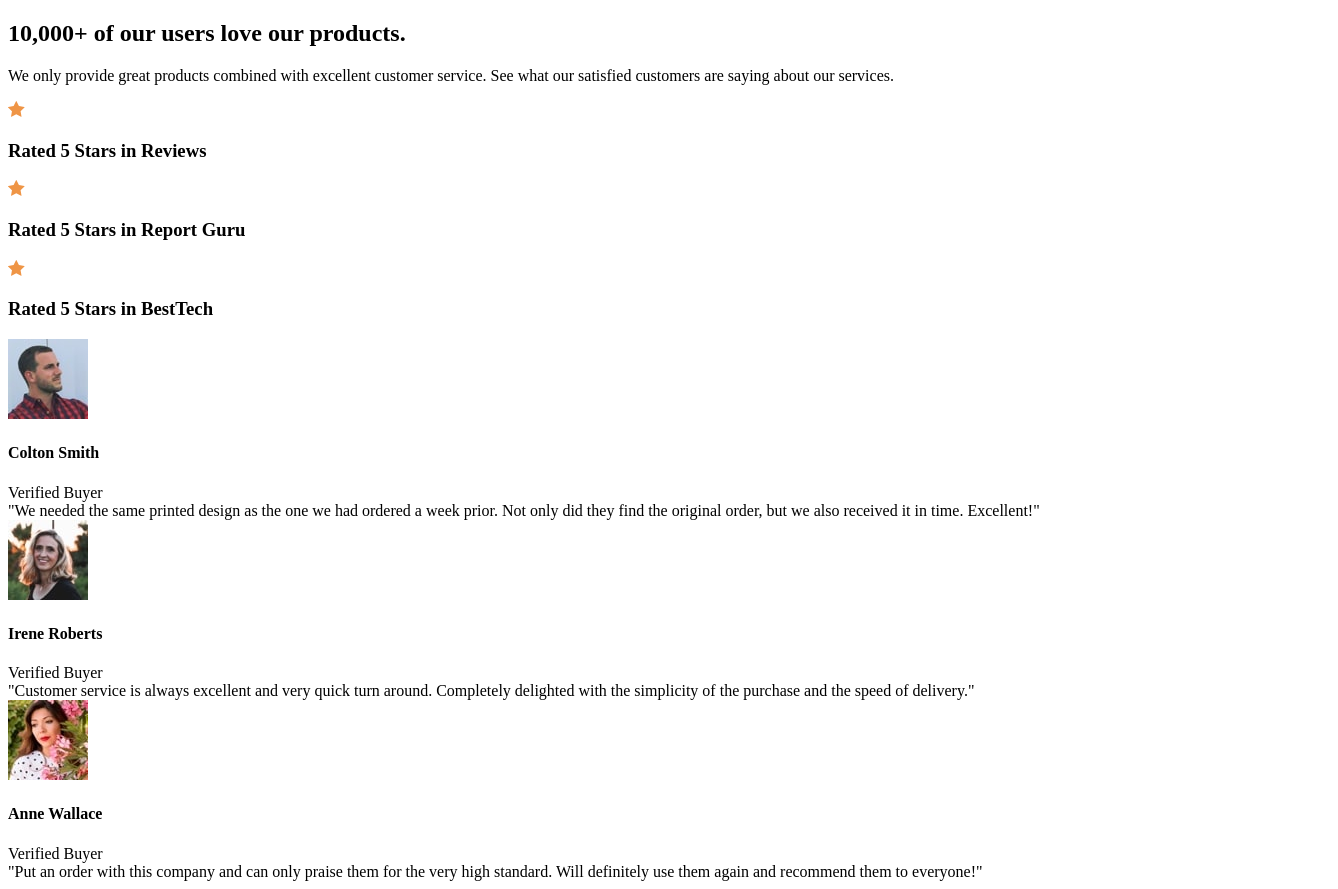
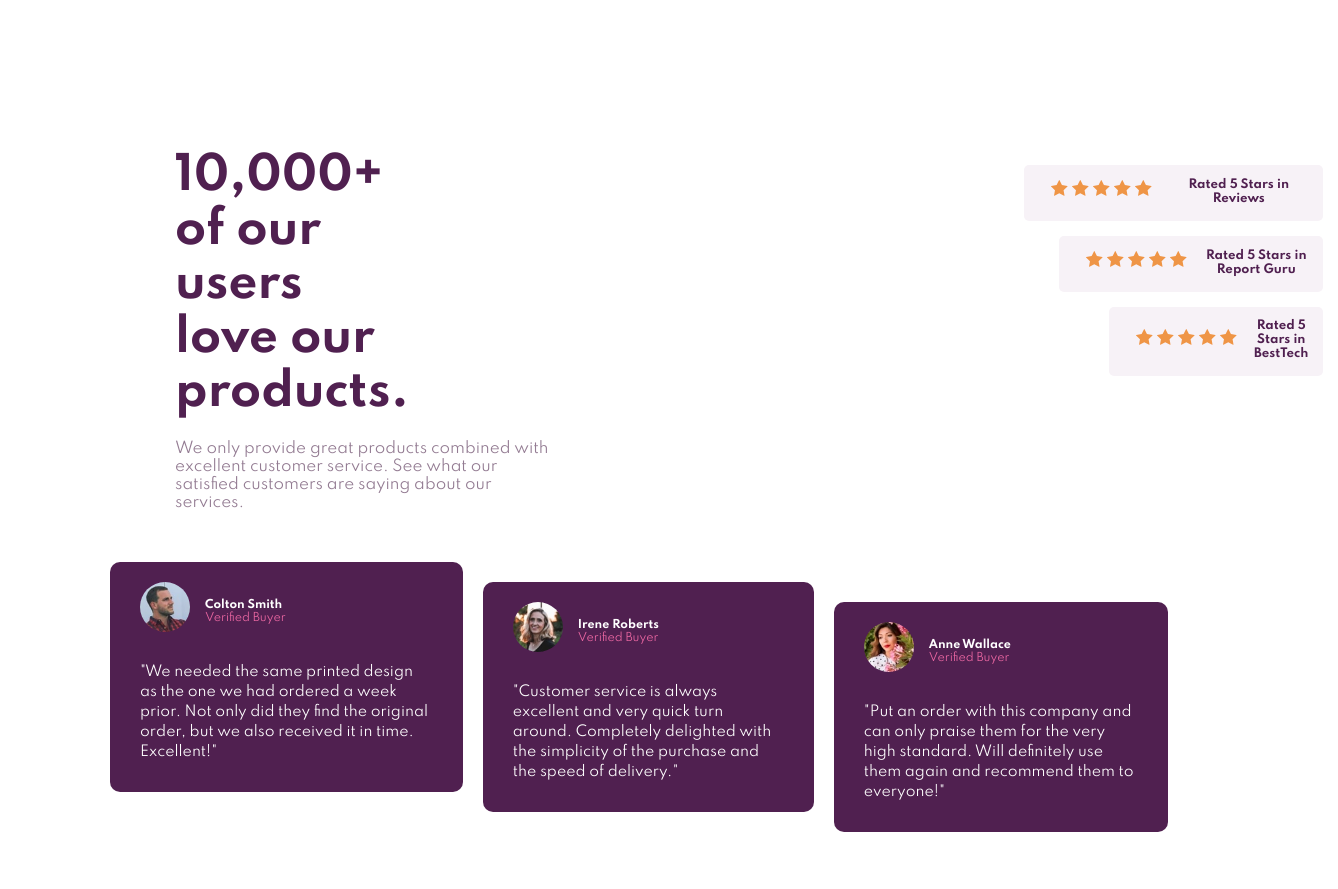
Before and after one commit to ibendiburg/6-social-proof-section-master, a plain HTML site: page index.html in a window 1280 px wide. Shown: the whole page, 1338 px wide, since content can reach past the window. After the commit the page ends 832 px from the top, so only its background shows below. Drawn offline with Linux system fonts and the light colour scheme; files whose address does not match are found by name.

Commit message:
Finalized landing page

```diff
--- a/index.html
+++ b/index.html
@@ -28,14 +28,35 @@
             See what our satisfied customers are saying about our services.</p>
         </div>
         <div class="content-right">
-          <div class="star-reviews">
-            <img src="images/icon-star.svg" alt="5 star review"/><h3>Rated 5 Stars in Reviews</h3>
+          <div class="star-reviews div1">
+            <div class="stars-img">
+              <img src="images/icon-star.svg" alt="simple star"/>
+              <img src="images/icon-star.svg" alt="simple star"/>
+              <img src="images/icon-star.svg" alt="simple star"/>
+              <img src="images/icon-star.svg" alt="simple star"/>
+              <img src="images/icon-star.svg" alt="simple star"/>
+            </div>
+            <h3>Rated 5 Stars in Reviews</h3>
           </div>
-          <div class="star-reviews">
-            <img src="images/icon-star.svg" alt="5 star review"/><h3>Rated 5 Stars in Report Guru</h3>
+          <div class="star-reviews div2">
+            <div class="stars-img">
+              <img src="images/icon-star.svg" alt="simple star"/>
+              <img src="images/icon-star.svg" alt="simple star"/>
+              <img src="images/icon-star.svg" alt="simple star"/>
+              <img src="images/icon-star.svg" alt="simple star"/>
+              <img src="images/icon-star.svg" alt="simple star"/>
+            </div>
+            <h3>Rated 5 Stars in Report Guru</h3>
           </div>
-          <div class="star-reviews">
-            <img src="images/icon-star.svg" alt="5 star review"/><h3>Rated 5 Stars in BestTech</h3>
+          <div class="star-reviews div3">
+            <div class="stars-img">
+              <img src="images/icon-star.svg" alt="simple star"/>
+              <img src="images/icon-star.svg" alt="simple star"/>
+              <img src="images/icon-star.svg" alt="simple star"/>
+              <img src="images/icon-star.svg" alt="simple star"/>
+              <img src="images/icon-star.svg" alt="simple star"/>
+            </div>
+            <h3>Rated 5 Stars in BestTech</h3>
           </div>
         </div>
       </div>
@@ -57,7 +78,7 @@
           </div>
         </div>
 
-        <div class="review-card">
+        <div class="review-card rev2">
           <div class="user">
             <img src="images/image-irene.jpg" alt="anne-picture"/>
             <div class="name-position">
@@ -71,7 +92,7 @@
           </div>
         </div>
 
-        <div class="review-card">
+        <div class="review-card rev3">
           <div class="user">
             <img src="images/image-anne.jpg" alt="anne-picture"/>
             <div class="name-position">
--- a/styles.css
+++ b/styles.css
@@ -0,0 +1,191 @@
+@import url('https://fonts.googleapis.com/css2?family=Spartan:wght@400;500;700&display=swap'); /*font-family: 'Spartan', sans-serif;*/
+
+:root{
+    /*Primary*/
+    --Very-Dark-Magenta: hsl(300, 43%, 22%);
+    --Soft-Pink: hsl(333, 80%, 67%);
+
+    /*Neutral*/
+    --Dark-Grayish-Magenta: hsl(303, 10%, 53%);
+    --Light-Grayish-Magenta: hsl(300, 24%, 96%);
+    --White: hsl(0, 0%, 100%);
+}
+
+*{
+    box-sizing: border-box;
+    margin: 0;
+}
+
+h1{
+    font-weight: 700;
+    color: var(--Very-Dark-Magenta);
+    margin-left: 50px;
+    margin-right: 50px;
+    margin-bottom: 15px;
+}
+.content-left p {
+    text-align: center;
+
+    font-size: 14px;
+    padding-bottom: 25px;
+    padding-left: 12px;
+    padding-right: 12px;
+
+    color: var(--Dark-Grayish-Magenta);
+}
+
+body{
+    font-family: 'Spartan', sans-serif;
+    font-size: 15px;
+    height: 100vh;
+    display: flex;
+}
+
+.content-top{
+    margin-top: 100px;
+    padding-left: 15px;
+    padding-right: 15px;
+    margin-left: 75px;
+
+    text-align: center;
+}
+
+.star-reviews{
+    font-size: 10px;
+    margin: 15px;
+    padding: 15px;
+    border-radius: 5px;
+
+    background-color: var(--Light-Grayish-Magenta);
+    color: var(--Very-Dark-Magenta);
+}
+.stars-img img{
+    margin: 0px 2px 10px 2px;
+}
+
+.content-reviews{
+    margin-top: 50px;
+    padding-left: 20px;
+    padding-right: 20px;
+    margin-bottom: 100px;
+}
+.review-card{
+    background-color: var(--Very-Dark-Magenta);
+    margin-bottom: 10px;
+    border-radius: 10px;
+    overflow: hidden;
+
+    font-size: 11px;
+    color: var(--White);
+    padding: 20px;
+}
+
+.user{
+    display: flex;
+    align-items: center;
+}
+.user img{
+    width: 50px;
+    border-radius: 50px;
+    margin-bottom: 20px;
+    margin-right: 15px;
+}
+.name-position{
+    margin-top: -10px;
+}
+.name-position span{
+    color: var(--Soft-Pink);
+}
+
+.user-review{
+    line-height: 20px;
+}
+
+@media screen and (min-width: 1080px) {
+    .content-top{
+        display: flex;
+        justify-content: space-around;
+        padding-right: 100px;
+        padding-left: 100px;
+        padding-top: 50px;
+    }
+    .content-left,
+    .content-left p,
+    .content-left h1{
+        text-align: left;
+        margin: 0;
+        padding: 0;
+        margin-right: 100px;
+        padding-right: 100px;
+    }
+    .content-left h1{
+        font-size: 45px;
+        margin-right: 150px;
+        margin-bottom: 20px;
+    }
+    .content-left p {
+        font-size: 15px;
+        margin-right: 150px;
+    }
+    .content-left h1{
+        padding-right: 250px;
+    }
+
+    .content-right{
+        width: 80%;
+        margin-right: -150px;
+    }
+
+    .star-reviews{
+        display: flex;
+        justify-content: left;
+        max-width: 400px;
+        align-items: center;
+        padding-left: 25px;
+    }
+    .div2{
+        margin-left: 50px;
+    }
+    .div3{
+        margin-left: 100px;
+    }
+    .star-reviews h3{
+        margin-top: -3px;
+    }
+    .stars-img{
+        display: flex;
+        margin-right: 15px;
+    }
+
+    .content-reviews{
+        position: relative;
+        display: flex;
+        justify-content: space-evenly;
+        margin-left: 70px;
+        margin-right: 100px;
+
+    }
+    .review-card{
+        max-width: 500px;
+        min-height: 200px;
+        margin-left: 20px;
+    }
+    .rev2{
+        position: relative;
+        top: 20px;
+    }
+    .rev3{
+        position: relative;
+        top: 40px;
+    }
+
+    .user{
+        padding-left: 10px;
+    }
+
+    .user-review{
+        font-size: 14px;
+        padding: 10px
+    }
+
+}
```
